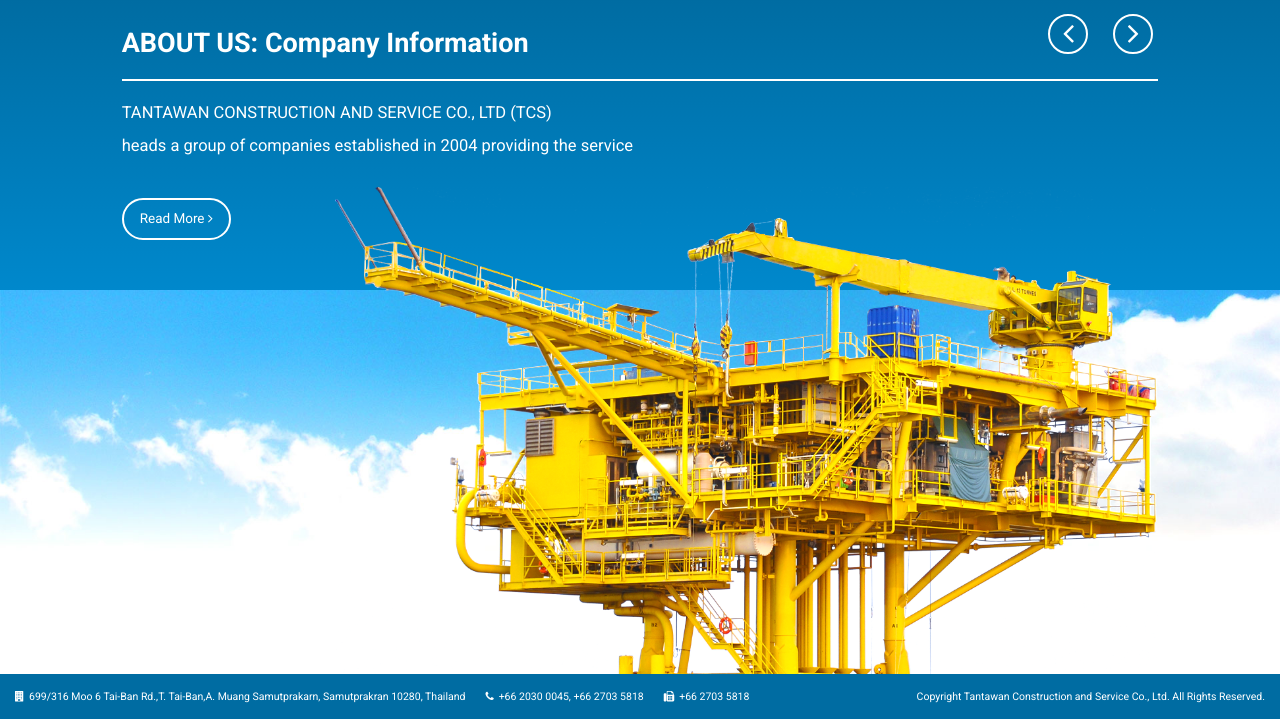
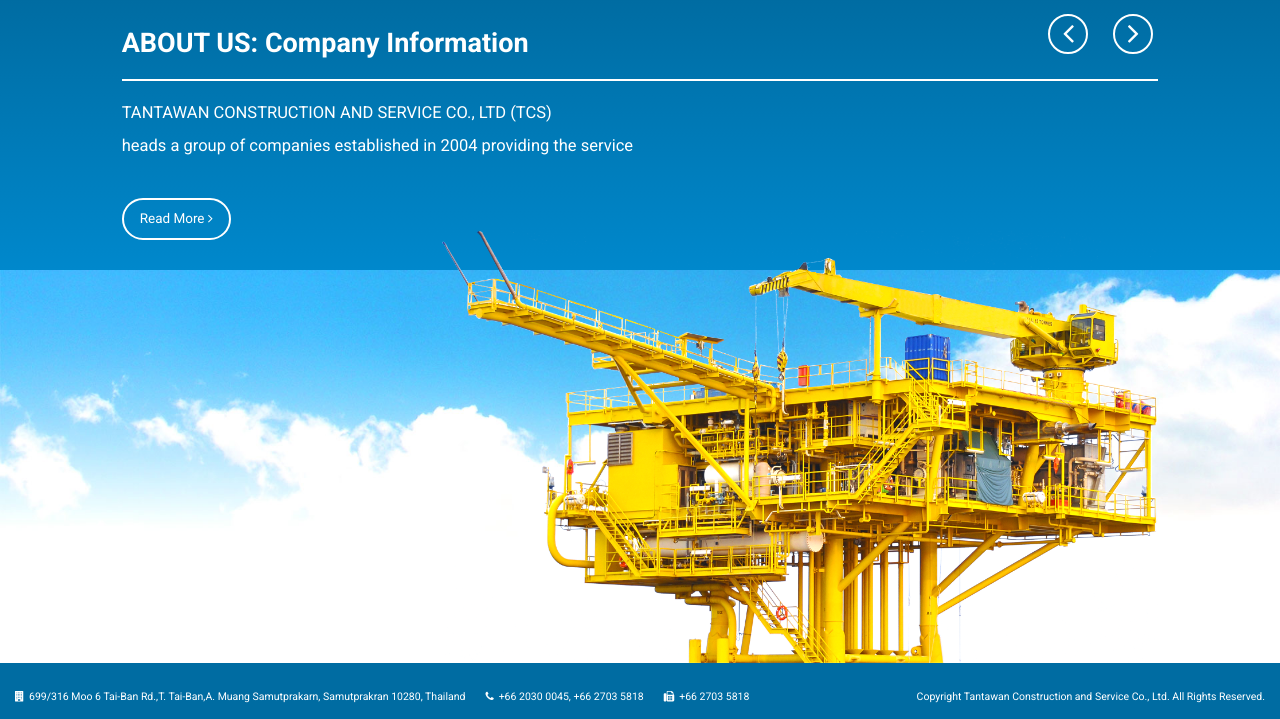
Before and after one commit to pongsakons/Web_Tantawancorp, a PHP site: page /phpmail/index-main.html in a window 1280 px wide. Shown: the part 81-800 px from the top of the page. Run offline with PHP 8.4, Linux system fonts and the light colour scheme.

Commit message:
Update fix index

```diff
--- a/css/style.css
+++ b/css/style.css
@@ -46,8 +46,7 @@ ol, ul {
   background-color: #006ca2; }
 
 .gradient-banner {
-  padding-top: 30px;
-  padding-bottom: 20px;
+  padding: 30px 0;
   /* Permalink - use to edit and share this gradient: http://colorzilla.com/gradient-editor/#006ca2+0,0088cc+100 */
   background: #006ca2;
   /* Old browsers */
@@ -232,9 +231,6 @@ ol, ul {
     .owl-carousel .owl-wrapper-outer {
       height: 100% !important; }
 
-  .gradient-banner {
-    padding-bottom: 50px; }
-
   #footer {
     position: fixed;
     width: 100%;
--- a/css/style.scss
+++ b/css/style.scss
@@ -57,8 +57,7 @@ ol, ul {
 }
 
 .gradient-banner {
-  padding-top: 30px;
-  padding-bottom: 20px;
+  padding: 30px 0;
   /* Permalink - use to edit and share this gradient: http://colorzilla.com/gradient-editor/#006ca2+0,0088cc+100 */
   background: #006ca2; /* Old browsers */
   /* IE9 SVG, needs conditional override of 'filter' to 'none' */
@@ -271,9 +270,7 @@ ol, ul {
       height: 100% !important;
     }
   }
-  .gradient-banner {
-    padding-bottom: 50px;
-  }
+
   #footer {
     position: fixed;
     width: 100%;
--- a/index-main.html
+++ b/index-main.html
@@ -52,7 +52,7 @@
                     </div>
                     <div class="image-banner">
                         <img src="image/oil-rig.png"
-                             class="img-responsive oil-rig col-lg-8 col-lg-offset-3 col-md-8 col-md-offset-3 col-sm-8 col-sm-offset-3 col-xs-8 col-xs-offset-3"
+                             class="img-responsive oil-rig col-lg-7 col-lg-offset-4 col-md-8 col-md-offset-3 col-sm-8 col-sm-offset-3 col-xs-8 col-xs-offset-3"
                              alt="">
                         <img src="image/bg-slide1.jpg" class="img-responsive" alt="">
                     </div>
```
Also changed, not shown: image/bg-slide3.jpg, 1 other file.
